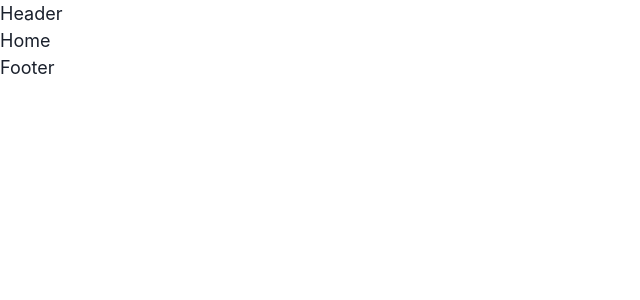
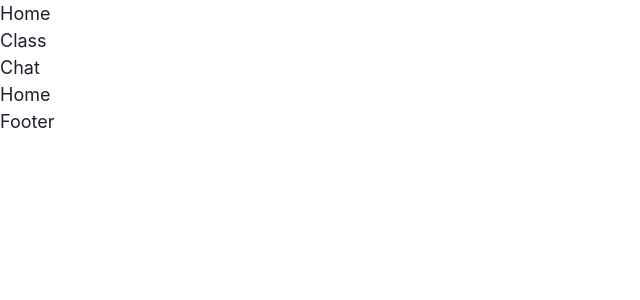
Before and after one commit to chinhps/4tl-react-lms-done, a React (Create React App) app: page / in a window 1280 px wide. Shown: the top 300 px of the page, without its empty margins (0-640 px from the left). Built offline with nearby package versions, Linux system fonts and the light colour scheme.

Commit message:
code menu + api

```diff
--- a/src/Components/Layout/Header.jsx
+++ b/src/Components/Layout/Header.jsx
@@ -1,7 +1,12 @@
 import React from 'react';
+import Menu from '../../pages/Nav/Menu';
 
 const Header = () => {
-    return <div>Header</div>;
+    return (
+        <div>
+            <Menu />
+        </div>
+    );
 };
 
 export default Header;
--- /dev/null
+++ b/src/Constant/index.js
@@ -0,0 +1,2 @@
+const API = 'http://localhost:8000/api/';
+export { API };
--- a/src/api/axiosClient.js
+++ b/src/api/axiosClient.js
@@ -1,7 +1,9 @@
 import axios from 'axios';
 import queryString from 'query-string';
+import { API } from '../Constant';
 
 const axiosClient = axios.create({
+    baseURL: API,
     headers: {
         'content-type': 'application/json',
     },
--- a/src/pages/Nav/Menu.jsx
+++ b/src/pages/Nav/Menu.jsx
@@ -1,7 +1,18 @@
 import React from 'react';
-const menuItem = [{ name: 'Home' }, { name: 'Class' }, { name: 'Chat' }];
+import MenuItem from './MenuItem';
+const menuItem = [
+    { name: 'Home', path: '/' },
+    { name: 'Class', path: 'class' },
+    { name: 'Chat', path: 'chat' },
+];
 const Menu = () => {
-    return <ul className="header-menu"></ul>;
+    return (
+        <ul className="header-menu">
+            {menuItem.map((item) => (
+                <MenuItem title={item.name} path={item.path} key={item.name} />
+            ))}
+        </ul>
+    );
 };
 
 export default Menu;
```
Also changed, not shown: src/api/quizAPI.js (+9 -6 lines).
